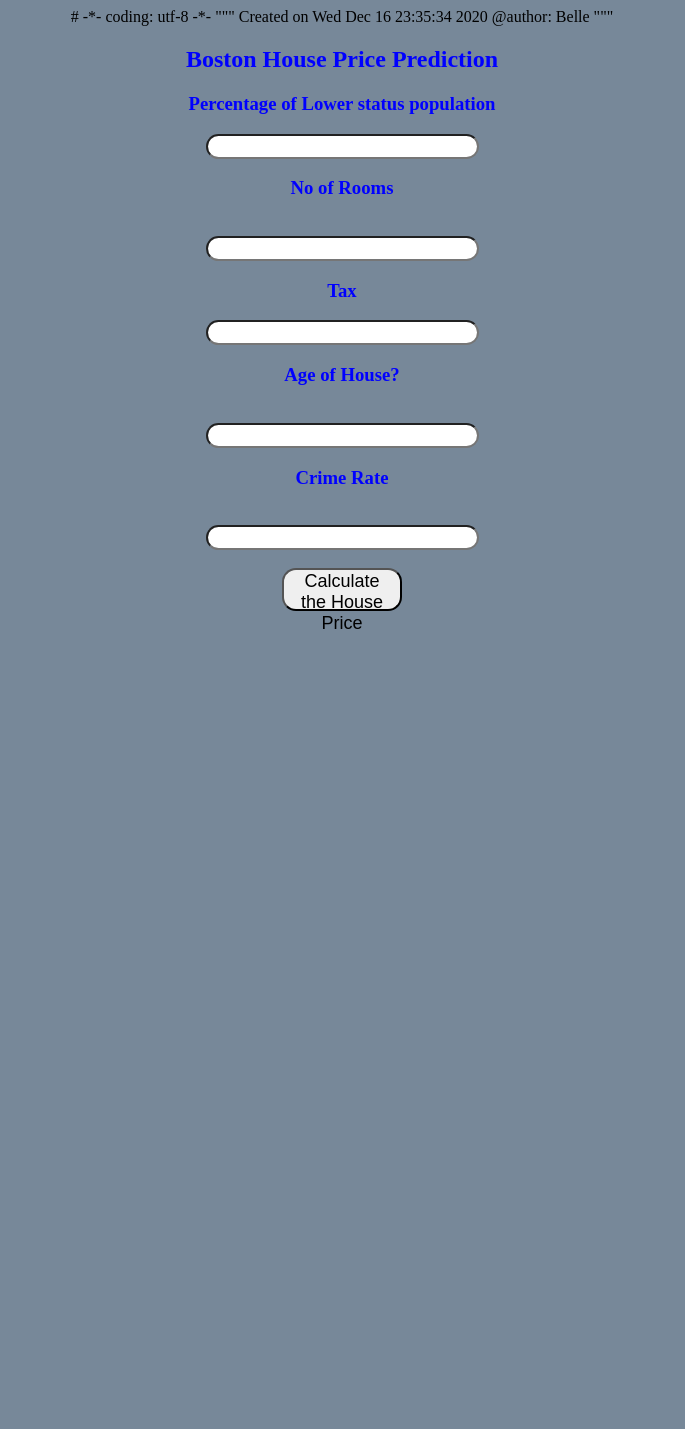
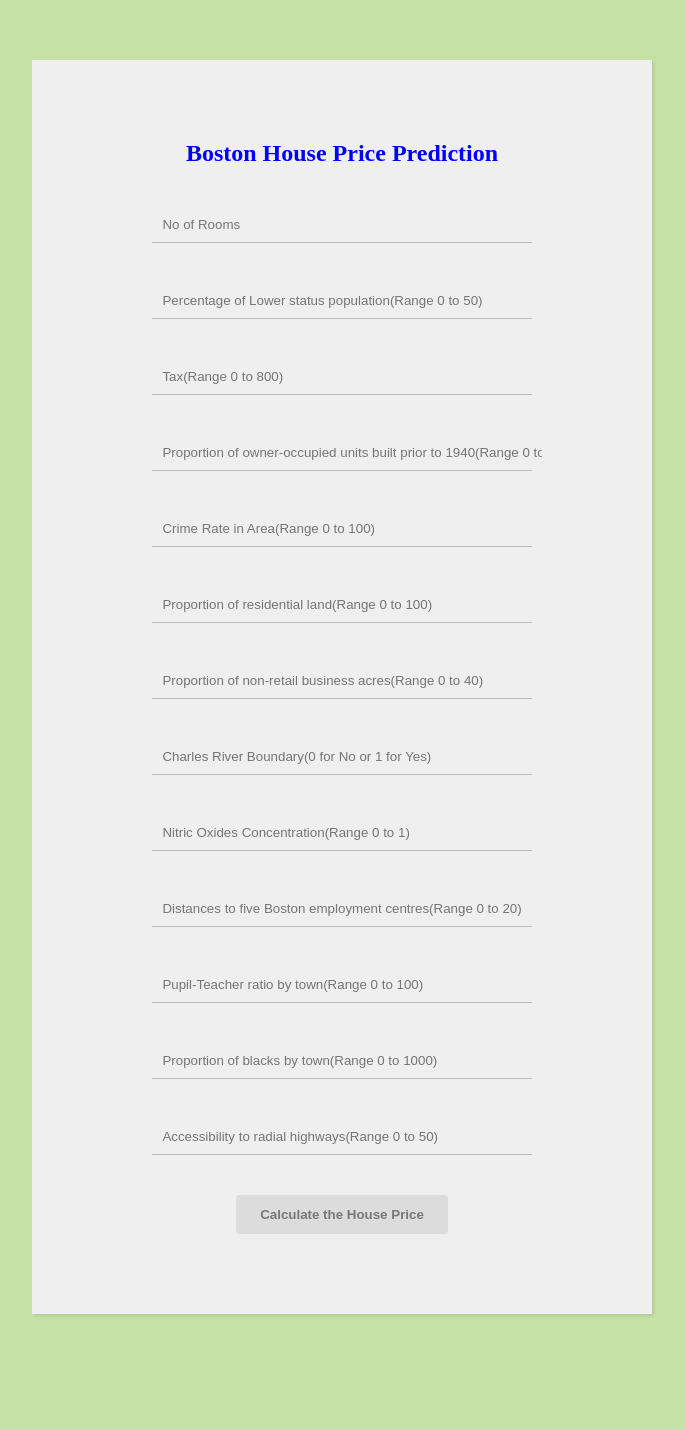
Before and after one commit to ananthh89/BostonPrediction, a Flask app: page / in a window 1280 px wide. Shown: the whole page, without its empty margins (298-983 px from the left). Before the commit the page ends 629 px from the top, so only its background shows below. Run offline with Flask 2, Linux system fonts and the light colour scheme; parts of the project's set-up code (start-up, migrations or seed data) failed here and were passed over.

Commit message:
Update index.html

```diff
--- a/templates/index.html
+++ b/templates/index.html
@@ -1,36 +1,198 @@
-# -*- coding: utf-8 -*-
-"""
-Created on Wed Dec 16 23:35:34 2020
-
-@author: Belle
-"""
 
 <!DOCTYPE html>
 <html lang="en">
+<script type="text/javascript">
+    function clicked() {
+       if (confirm(prediction_text)) {
+           yourformelement.submit();
+       } else {
+           return false;
+       }
+    }
+
+</script>
+<style>
+
+body {
+  background: #C5E1A5;
+}
+
+
+
+form {
+  width: 30%;
+  margin: 60px auto;
+  background: #efefef;
+  padding: 60px 120px 80px 120px;
+  text-align: center;
+  -webkit-box-shadow: 2px 2px 3px rgba(0,0,0,0.1);
+  box-shadow: 2px 2px 3px rgba(0,0,0,0.1);
+}
+
+
+label {
+  display: block;
+  position: relative;
+  margin: 40px 0px;
+}
+
+.label-txt {
+  position: absolute;
+  top: -1.6em;
+  padding: 10px;
+  font-family: sans-serif;
+  font-size: .8em;
+  letter-spacing: 1px;
+  color: rgb(120,120,120);
+  transition: ease .3s;
+}
+
+
+.input {
+  width: 100%;
+  padding: 10px;
+  background: transparent;
+  border: none;
+  outline: none;
+}
+
+.line-box {
+  position: relative;
+  width: 100%;
+  height: 1px;
+  background: #BCBCBC;
+}
+
+.line {
+  position: absolute;
+  width: 0%;
+  height: 2px;
+  top: 0px;
+  left: 50%;
+  transform: translateX(-50%);
+  background: #8BC34A;
+  transition: ease .6s;
+}
+
+.input:focus + .line-box .line {
+  width: 100%;
+}
+
+.label-active {
+  top: -3em;
+}
+
+button {
+  display: inline-block;
+  padding: 12px 24px;
+  background: rgb(220,220,220);
+  font-weight: bold;
+  color: rgb(120,120,120);
+  border: none;
+  outline: none;
+  border-radius: 3px;
+  cursor: pointer;
+  transition: ease .3s;
+}
+
+button:hover {
+  background: #8BC34A;
+  color: #ffffff;
+}
+</style>
 
 <head>
     <meta charset="UTF-8">
     <meta name="viewport" content="width=device-width, initial-scale=1.0">
-    <title>Document</title>
+    <title>SKLESRN Boston Dataset Analysis</title>
+
 </head>
 
 <body>
 
     <div style="color:blue">
         <form action="{{ url_for('predict')}}" method="post">
-            <h2>Boston House Price Prediction</h2>
-            <h3>Percentage of Lower status population</h3>
-            <input id="first" name="LSTAT" type="number ">
-            <h3>No of Rooms</h3><br><input id="second" name="RM" required="required">
-            <h3>Tax</h3><input id="third" name="TAX" required="required">
-            <h3>Age of House?</h3><br><input id="fourth" name="AGE" required="required">
-            <h3>Crime Rate</h3><br><input id="fourth" name="CRIM" required="required">
-            <br><br><button id="sub" type="submit ">Calculate the House Price</button>
-            <br>
+          <h2 class="text-warning text-center">Boston House Price Prediction</h2>
 
-
-
-
+          <label>
+            <input type="text" class="input" name="RM" placeholder="No of Rooms"/>
+              <div class="line-box">
+                <div class="line"></div>
+              </div>
+          </label>
+          <label>
+            <input type="text" class="input" name="LSTAT" placeholder="Percentage of Lower status population(Range 0 to 50)"/>
+              <div class="line-box">
+                <div class="line"></div>
+              </div>
+          </label>
+          <label>
+            <input type="text" class="input" name="TAX" placeholder="Tax(Range 0 to 800)"/>
+              <div class="line-box">
+                <div class="line"></div>
+              </div>
+          </label>
+          <label>
+            <input type="text" class="input" name="AGE" placeholder="Proportion of owner-occupied units built prior to 1940(Range 0 to 100)"/>
+              <div class="line-box">
+                <div class="line"></div>
+              </div>
+          </label>
+          <label>
+            <input type="text" class="input" name="CRIM" placeholder="Crime Rate in Area(Range 0 to 100)"/>
+              <div class="line-box">
+                <div class="line"></div>
+              </div>
+          </label>
+          <label>
+            <input type="text" class="input" name="ZN" placeholder="Proportion of residential land(Range 0 to 100)"/>
+              <div class="line-box">
+                <div class="line"></div>
+              </div>
+          </label>
+          <label>
+            <input type="text" class="input" name="INDUS" placeholder="Proportion of non-retail business acres(Range 0 to 40)"/>
+              <div class="line-box">
+                <div class="line"></div>
+              </div>
+          </label
+          <label>
+            <input type="text" class="input" name="CHAS" placeholder="Charles River Boundary(0 for No or 1 for Yes)"/>
+              <div class="line-box">
+                <div class="line"></div>
+              </div>
+          </label>
+          <label>
+            <input type="text" class="input" name="NOX" placeholder="Nitric Oxides Concentration(Range 0 to 1)"/>
+              <div class="line-box">
+                <div class="line"></div>
+              </div>
+          </label>
+          <label>
+            <input type="text" class="input" name="DIS" placeholder="Distances to five Boston employment centres(Range 0 to 20)"/>
+              <div class="line-box">
+                <div class="line"></div>
+              </div>
+          </label>
+          <label>
+            <input type="text" class="input" name="PTRATIO" placeholder="Pupil-Teacher ratio by town(Range 0 to 100)"/>
+              <div class="line-box">
+                <div class="line"></div>
+              </div>
+          </label>
+          <label>
+            <input type="text" class="input" name="B" placeholder="Proportion of blacks by town(Range 0 to 1000)"/>
+              <div class="line-box">
+                <div class="line"></div>
+              </div>
+          </label>
+          <label>
+            <input type="text" class="input" name="RAD" placeholder="Accessibility to radial highways(Range 0 to 50)"/>
+              <div class="line-box">
+                <div class="line"></div>
+              </div>
+          </label>
+          <button type="submit" >Calculate the House Price</button>
         </form>
 
 
@@ -41,114 +203,6 @@ Created on Wed Dec 16 23:35:34 2020
 
 
 
-    <style>
-        body {
-            background-color: lightslategray;
-            text-align: center;
-            padding: 0px;
-        }
-
-        #research {
-            font-size: 18px;
-            width: 100px;
-            height: 23px;
-            top: 23px;
-        }
-
-        #box {
-            border-radius: 60px;
-            border-color: 45px;
-            border-style: solid;
-            font-family: cursive;
-            text-align: center;
-            background-color: rgb(168, 131, 61);
-            font-size: medium;
-            position: absolute;
-            width: 700px;
-            bottom: 9%;
-            height: 850px;
-            right: 30%;
-            padding: 0px;
-            margin: 0px;
-            font-size: 14px;
-        }
-
-        #fuel {
-            width: 83px;
-            height: 43px;
-            text-align: center;
-            border-radius: 14px;
-            font-size: 20px;
-        }
-
-        #fuel:hover {
-            background-color: coral;
-        }
-
-        #research {
-            width: 99px;
-            height: 43px;
-            text-align: center;
-            border-radius: 14px;
-            font-size: 18px;
-        }
-
-        #research:hover {
-            background-color: coral;
-        }
-
-        #resea {
-            width: 99px;
-            height: 43px;
-            text-align: center;
-            border-radius: 14px;
-            font-size: 18px;
-        }
-
-        #resea:hover {
-            background-color: coral;
-        }
-
-        #sub {
-            width: 120px;
-            height: 43px;
-            text-align: center;
-            border-radius: 14px;
-            font-size: 18px;
-        }
-
-        #sub:hover {
-            background-color: darkcyan;
-        }
-
-        #first {
-            border-radius: 14px;
-            height: 25px;
-            font-size: 20px;
-            text-align: center;
-        }
-
-        #second {
-            border-radius: 14px;
-            height: 25px;
-            font-size: 20px;
-            text-align: center;
-        }
-
-        #third {
-            border-radius: 14px;
-            height: 25px;
-            font-size: 20px;
-            text-align: center;
-        }
-
-        #fourth {
-            border-radius: 14px;
-            height: 25px;
-            font-size: 20px;
-            text-align: center;
-        }
-    </style>
-</body>
+    </body>
 
 </html>
```
